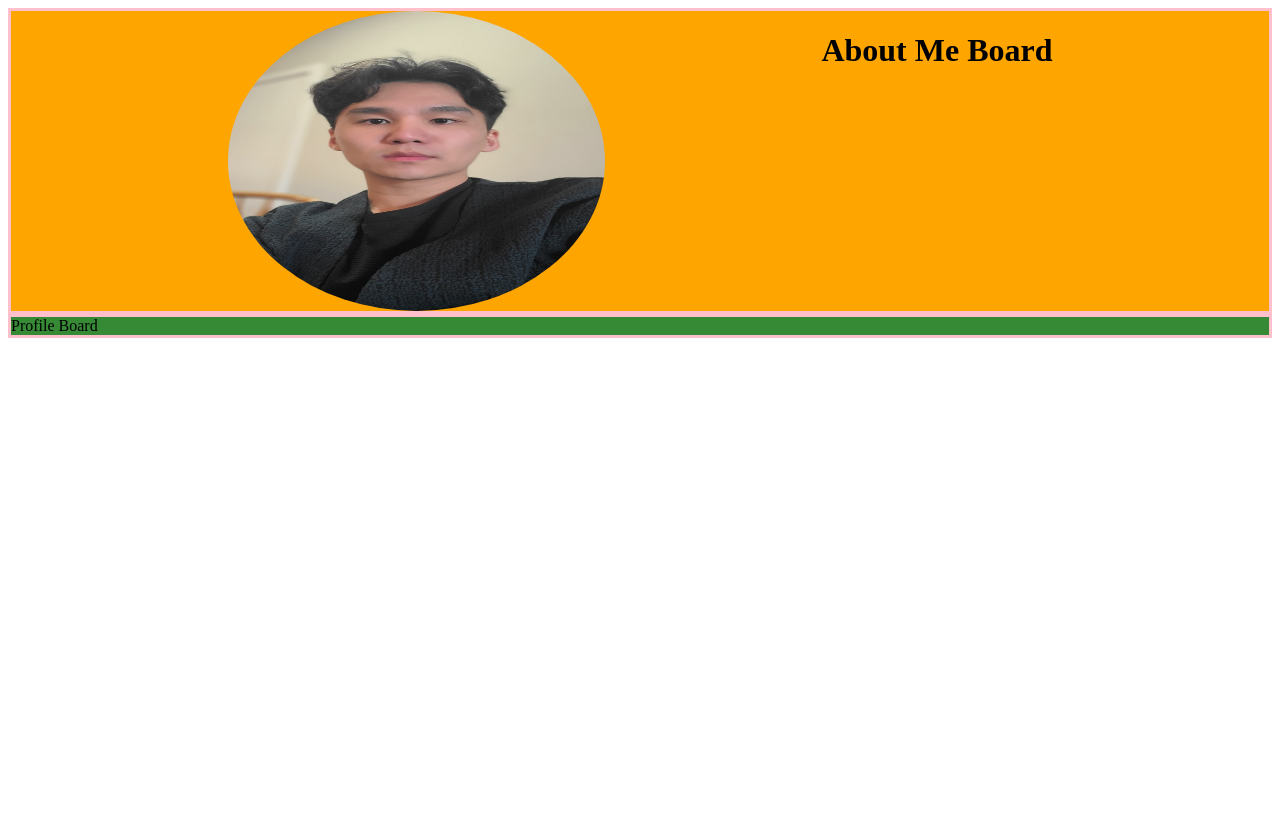
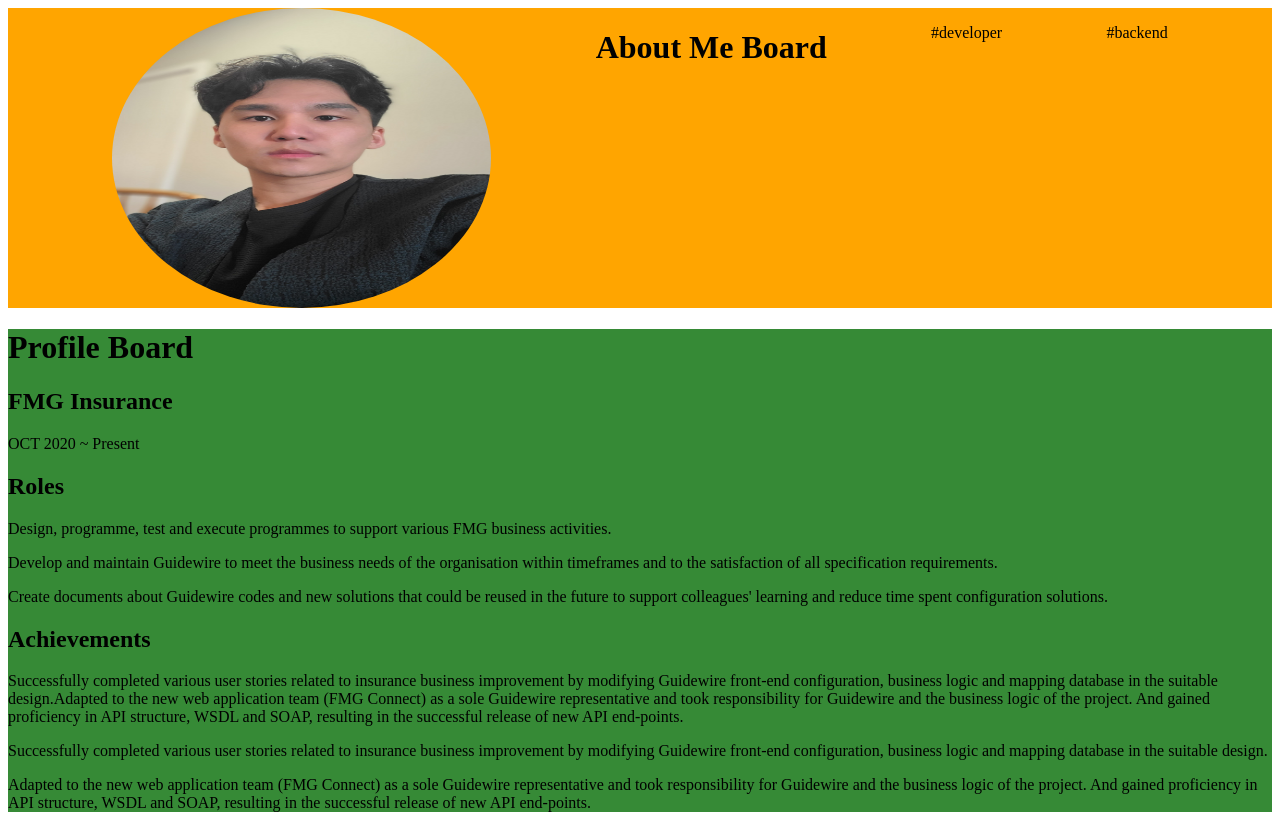
Before and after one commit to JPark2416/begin-react, a React (Create React App) app: page / in a window 1280 px wide. Before the commit the page ends 800 px from the top, so only its background shows below. Built offline with nearby package versions, Linux system fonts and the light colour scheme.

Commit message:
cv data mapped

```diff
--- a/src/Components/About.jsx
+++ b/src/Components/About.jsx
@@ -6,6 +6,8 @@
     <div className="About flex-container">
       <img src="images/JP.jpg" alt="profile" className="profileImage" />
       <h1>About Me Board</h1>
+      <p>#developer</p>
+      <p>#backend</p>
     </div>
   );
 };
--- a/src/Components/Profile.jsx
+++ b/src/Components/Profile.jsx
@@ -1,8 +1,45 @@
-import React from "react";
+import React, { useEffect, useState } from "react";
 import "./style/Profile.scss";
+import { cv } from "../Model/cv";
+// import userEvent from "@testing-library/user-event";
 
 const Profile = () => {
-  return <div className="Profile">Profile Board</div>;
+  const [CVdata, setCVdata] = useState(cv);
+
+  // useEffect(() => {
+  //   console.log(CVdata);
+  // });
+
+  // const getCareer = (param) => param.map((p) => <p>{p}</p>);
+
+  return (
+    <div className="Profile">
+      <h1>Profile Board</h1>
+      {CVdata.career.map((c) => (
+        <div>
+          <h2>{c.company}</h2>
+          <p>{c.period}</p>
+
+          {/* Roles */}
+          <h2>{c.roles.length > 1 ? "Roles" : null}</h2>
+          {c.roles.map((elt) => (
+            <div>
+              <p>{elt}</p>
+            </div>
+          ))}
+
+          {/* Achievements */}
+          <h2>{c.achievements.length > 1 ? "Achievements" : null}</h2>
+          {c.achievements}
+          {c.achievements?.map((achievement) => (
+            <div>
+              <p>{achievement}</p>
+            </div>
+          ))}
+        </div>
+      ))}
+    </div>
+  );
 };
 
 export default Profile;
--- a/src/Components/style/About.scss
+++ b/src/Components/style/About.scss
@@ -1,8 +1,3 @@
-.About {
-  // border-color: pink;
-  border: 3px solid pink;
-}
-
 .flex-container {
   display: flex;
   justify-content: space-evenly;
@@ -10,9 +5,6 @@
 }
 
 .profileImage {
-  // border-radius: 50%;
-  // max-width: 30%;
-  //  height: ;
   width: 30%;
   height: 300px;
   border-radius: 50%;
--- a/src/Components/style/Profile.scss
+++ b/src/Components/style/Profile.scss
@@ -1,4 +1,3 @@
 .Profile {
-  border: 3px solid pink;
   background-color: rgb(54, 138, 54);
 }
--- /dev/null
+++ b/src/Model/cv.js
@@ -0,0 +1,55 @@
+// import React from "react";
+
+export const cv = {
+  name: "Jinyoung Park",
+  career: [
+    {
+      company: "FMG Insurance",
+      period: "OCT 2020 ~ Present",
+      roles: [
+        "Design, programme, test and execute programmes to support various FMG business activities.",
+        "Develop and maintain Guidewire to meet the business needs of the organisation within timeframes and to the satisfaction of all specification requirements.",
+        "Create documents about Guidewire codes and new solutions that could be reused in the future to support colleagues' learning and reduce time spent configuration solutions.",
+      ],
+      achievements: [
+        "Successfully completed various user stories related to insurance business improvement by modifying Guidewire front-end configuration, business logic and mapping database in the suitable design.",
+        "Adapted to the new web application team (FMG Connect) as a sole Guidewire representative and took responsibility for Guidewire and the business logic of the project. And gained proficiency in API structure, WSDL and SOAP, resulting in the successful release of new API end-points.",
+      ],
+      projects: [
+        {
+          title: "FMG Connect fleet claim lodgement system",
+          detail:
+            "The project aims to implement a fleet vehicle claim lodgement feature in FMG's web insurance web application so that clients can make a claim without calling the service center. This includes logic enhancement and data mapping in PolicyCenter 9.0.4 and ClaimCenter 9.0.8",
+          challenges: [
+            "Understanding existing data structure, business logic and users' business process in Guidewire UI.",
+            "Claim management, reuse current function and minimise impact to the existing system.",
+            "Data quality issues, improve old data structure with more suitable design",
+            "Interconnection among products, PolicyCenter, ClaimCenter and integration",
+          ],
+          methodology: "Agile/Scrum",
+        },
+        {
+          title:
+            "Guidewire enhancement (PolicyCenter, ClaimCenter, BillingCenter)",
+          detail: "",
+          challenges: "",
+          methodology: "Agile/Scrum",
+        },
+      ],
+    },
+    {
+      company: "",
+      period: "",
+      roles: [],
+      achievements: [],
+      projects: [
+        {
+          title: "",
+          detail: "",
+          challenges: "",
+          methodology: "",
+        },
+      ],
+    },
+  ],
+};
```
